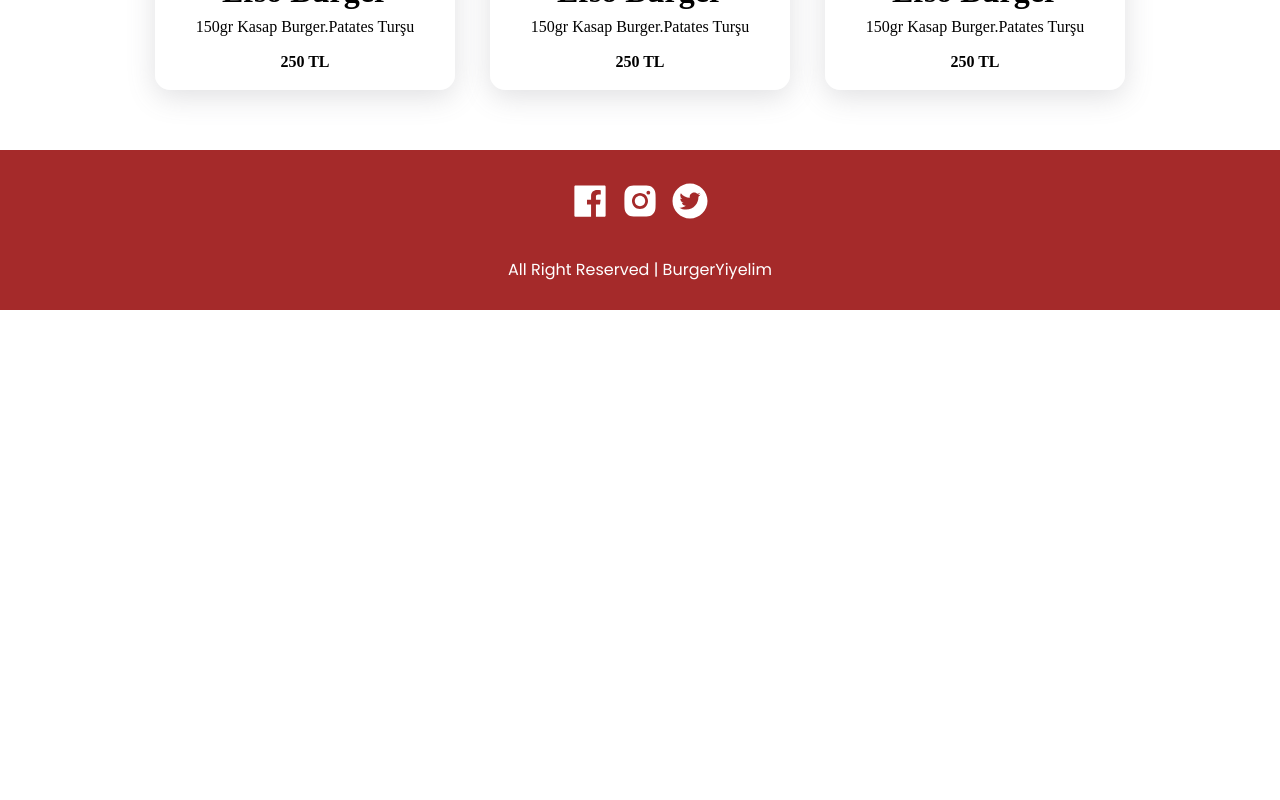
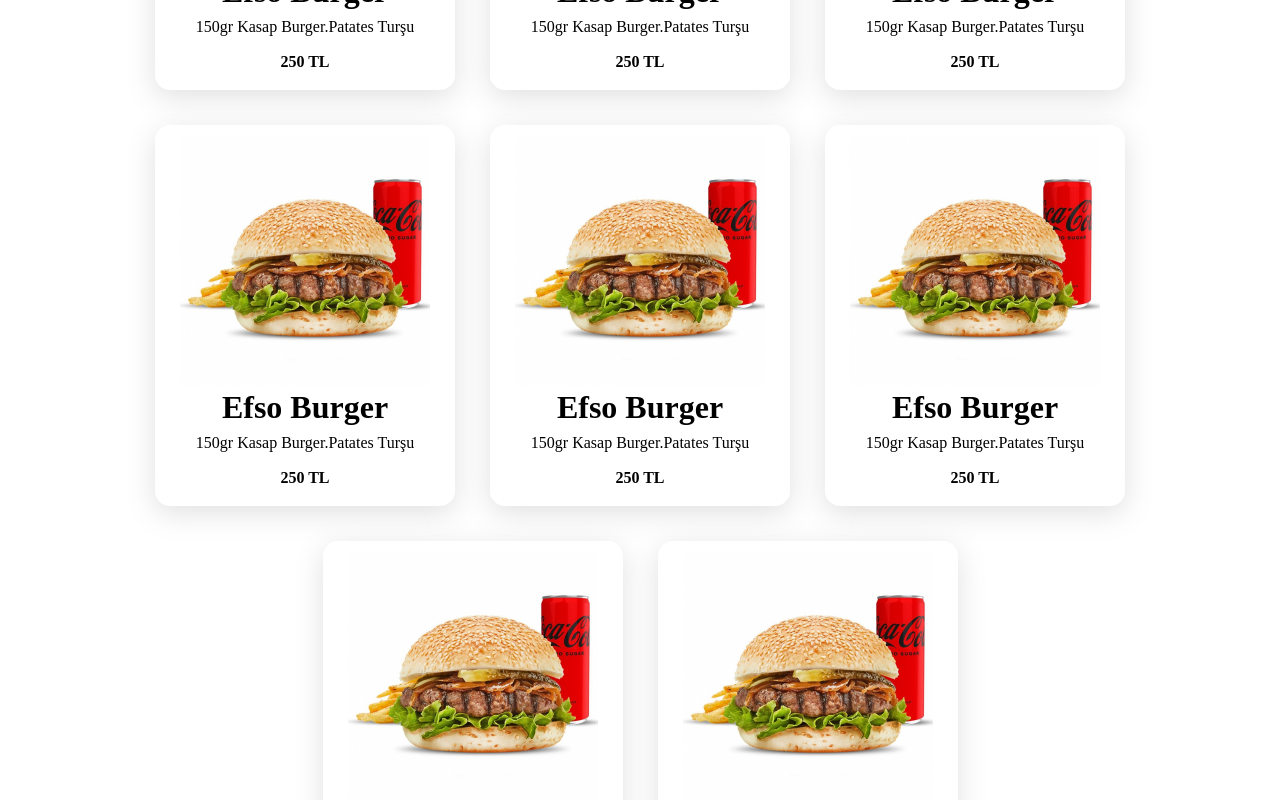
Before and after one commit to mubariznacafov/BurgerProject, a React (Vite) app: page /menu in a window 1280 px wide. Shown: the part 940-1740 px from the top of the page. Before the commit the page ends 1250 px from the top, so only its background shows below. Built offline with nearby package versions, Linux system fonts and the light colour scheme.

Commit message:
Using props in site

```diff
--- a/src/components/Menu.jsx
+++ b/src/components/Menu.jsx
@@ -1,6 +1,8 @@
 import React from "react";
 import Burger from "../assets/burger.jpg";
 import "../scss/pages/menu/_menu.scss";
+import { Data } from "../helpers/Data";
+import MenuItem from "./MenuItem";
 
 const Menu = () => {
   return (
@@ -9,66 +11,15 @@ const Menu = () => {
         <h1>Our Burgers</h1>
       </div>
       <div className="cards">
-        <div className="card">
-          <div className="card__img">
-            <img src={Burger} alt="burger_photo" />
-          </div>
-          <div className="card__informations">
-            <h1>Efso Burger</h1>
-            <p>150gr Kasap Burger.Patates Turşu</p>
-            <h4>250 TL</h4>
-          </div>
-        </div>
-        <div className="card">
-          <div className="card__img">
-            <img src={Burger} alt="burger_photo" />
-          </div>
-          <div className="card__informations">
-            <h1>Efso Burger</h1>
-            <p>150gr Kasap Burger.Patates Turşu</p>
-            <h4>250 TL</h4>
-          </div>
-        </div>
-        <div className="card">
-          <div className="card__img">
-            <img src={Burger} alt="burger_photo" />
-          </div>
-          <div className="card__informations">
-            <h1>Efso Burger</h1>
-            <p>150gr Kasap Burger.Patates Turşu</p>
-            <h4>250 TL</h4>
-          </div>
-        </div>
-        <div className="card">
-          <div className="card__img">
-            <img src={Burger} alt="burger_photo" />
-          </div>
-          <div className="card__informations">
-            <h1>Efso Burger</h1>
-            <p>150gr Kasap Burger.Patates Turşu</p>
-            <h4>250 TL</h4>
-          </div>
-        </div>
-        <div className="card">
-          <div className="card__img">
-            <img src={Burger} alt="burger_photo" />
-          </div>
-          <div className="card__informations">
-            <h1>Efso Burger</h1>
-            <p>150gr Kasap Burger.Patates Turşu</p>
-            <h4>250 TL</h4>
-          </div>
-        </div>
-        <div className="card">
-          <div className="card__img">
-            <img src={Burger} alt="burger_photo" />
-          </div>
-          <div className="card__informations">
-            <h1>Efso Burger</h1>
-            <p>150gr Kasap Burger.Patates Turşu</p>
-            <h4>250 TL</h4>
-          </div>
-        </div>
+        {Data.map((menuItem, index) => (
+          <MenuItem
+            image={menuItem.image}
+            name={menuItem.name}
+            content={menuItem.contect}
+            price={menuItem.price}
+            key={index}
+          />
+        ))}
       </div>
     </div>
   );
--- /dev/null
+++ b/src/components/MenuItem.jsx
@@ -0,0 +1,18 @@
+import React from "react";
+
+const MenuItem = ({ image, name, content, price }) => {
+  return (
+    <div className="card">
+      <div className="card__img">
+        <img src={image} alt="burger_photo" />
+      </div>
+      <div className="card__informations">
+        <h1>{name}</h1>
+        <p>{content}</p>
+        <h4>{price} TL</h4>
+      </div>
+    </div>
+  );
+};
+
+export default MenuItem;
--- /dev/null
+++ b/src/helpers/Data.jsx
@@ -0,0 +1,70 @@
+import BurgerImage from "../assets/burger.jpg";
+
+export const Data = [
+  {
+    name: "Efso Burger",
+    image: BurgerImage,
+    contect: "150gr Kasap Burger.Patates Turşu",
+    price: 250,
+  },
+  {
+    name: "Efso Burger",
+    image: BurgerImage,
+    contect: "150gr Kasap Burger.Patates Turşu",
+    price: 250,
+  },
+  {
+    name: "Efso Burger",
+    image: BurgerImage,
+    contect: "150gr Kasap Burger.Patates Turşu",
+    price: 250,
+  },
+  {
+    name: "Efso Burger",
+    image: BurgerImage,
+    contect: "150gr Kasap Burger.Patates Turşu",
+    price: 250,
+  },
+  {
+    name: "Efso Burger",
+    image: BurgerImage,
+    contect: "150gr Kasap Burger.Patates Turşu",
+    price: 250,
+  },
+  {
+    name: "Efso Burger",
+    image: BurgerImage,
+    contect: "150gr Kasap Burger.Patates Turşu",
+    price: 250,
+  },
+  {
+    name: "Efso Burger",
+    image: BurgerImage,
+    contect: "150gr Kasap Burger.Patates Turşu",
+    price: 250,
+  },
+  {
+    name: "Efso Burger",
+    image: BurgerImage,
+    contect: "150gr Kasap Burger.Patates Turşu",
+    price: 250,
+  },
+  {
+    name: "Efso Burger",
+    image: BurgerImage,
+    contect: "150gr Kasap Burger.Patates Turşu",
+    price: 250,
+  },
+  {
+    name: "Efso Burger",
+    image: BurgerImage,
+    contect: "150gr Kasap Burger.Patates Turşu",
+    price: 250,
+  },
+  {
+    name: "Efso Burger",
+    image: BurgerImage,
+    contect: "150gr Kasap Burger.Patates Turşu",
+    price: 250,
+  },
+];
```
